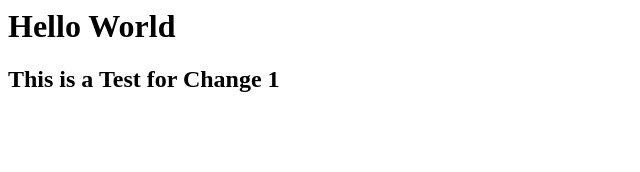
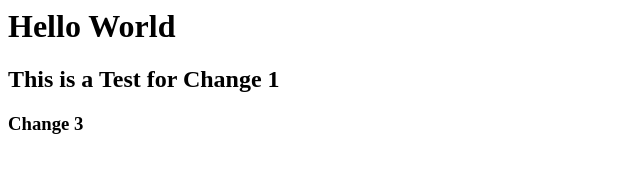
Before and after one commit to chaturay/greet, a plain HTML site: page index.html in a window 1280 px wide. Shown: the whole page, without its empty margins (0-640 px from the left). Drawn offline with Linux system fonts and the light colour scheme.

Commit message:
Change 2

```diff
--- a/index.html
+++ b/index.html
@@ -1,4 +1,5 @@
 <html>
 <H1>Hello World</H1>
 <H2> This is a Test for Change 1 </H2>
+<H3> Change 3 </H3>
 </html>
```
